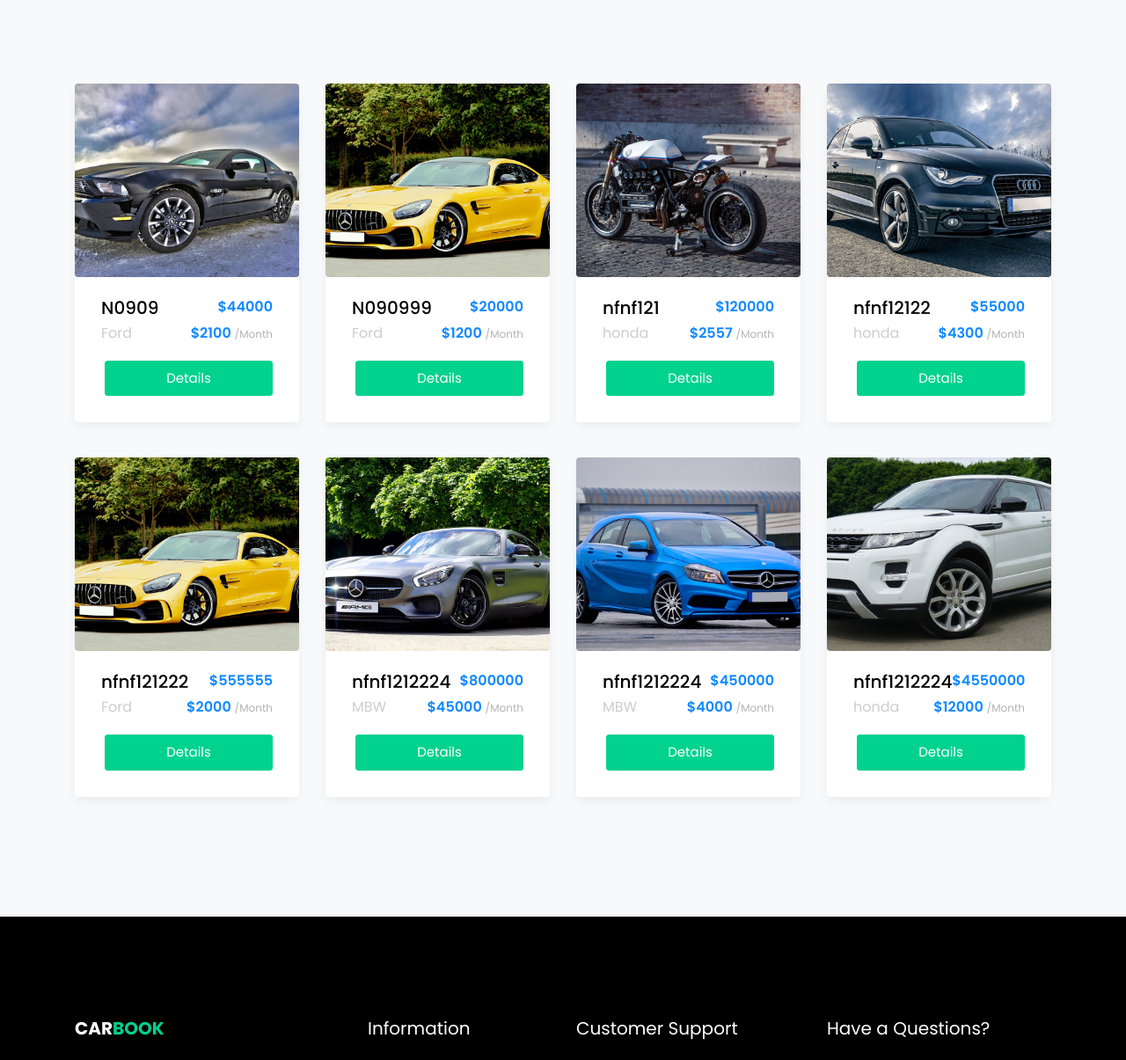
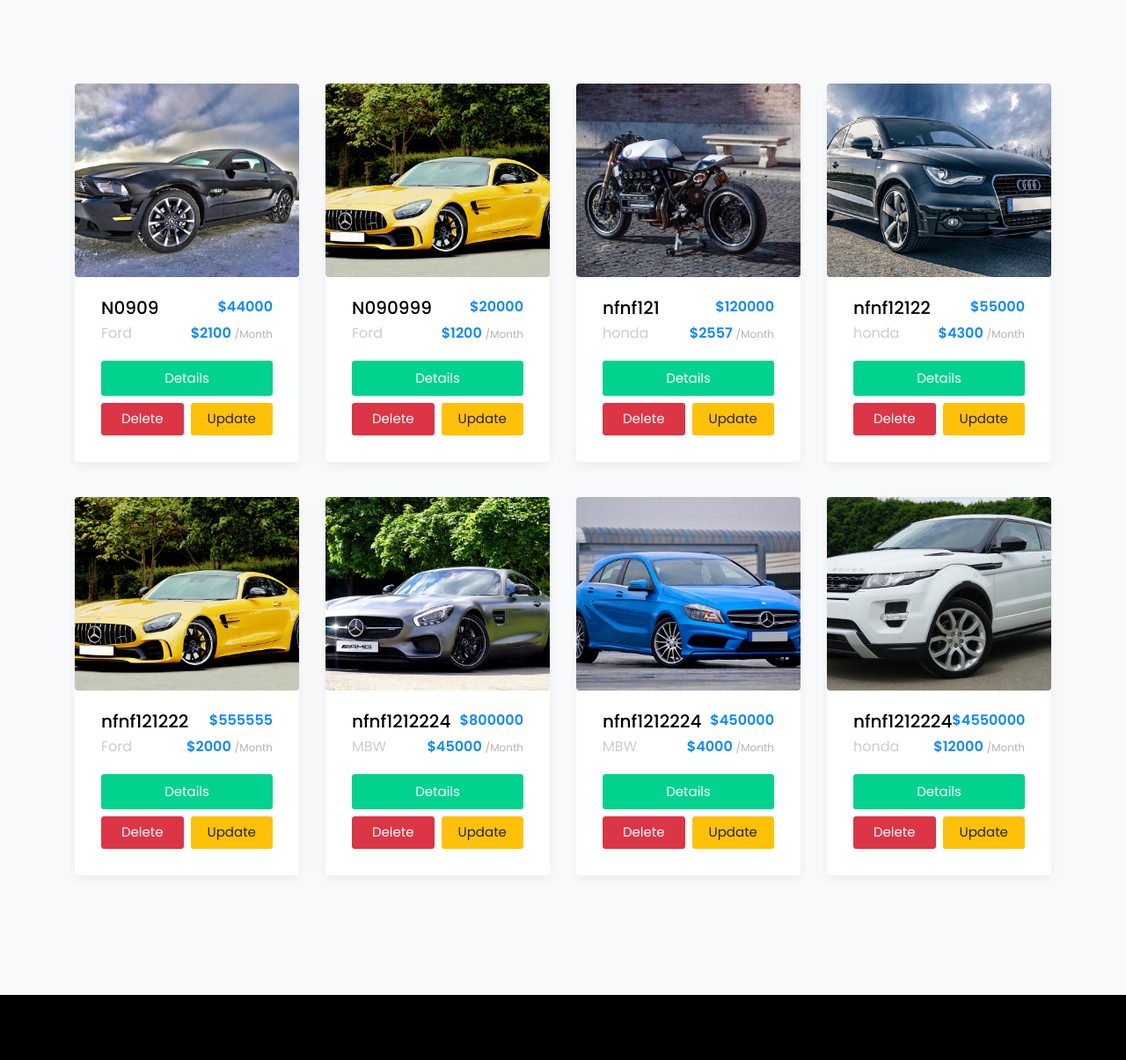
Before and after one commit to Mmy2000/carbook, a Django app: page /accounts/mycars/ in a window 1280 px wide. Shown: the part 601-1806 px from the top of the page at 88% size. Run offline with Django 4.2, Linux system fonts and the light colour scheme; a user stored in the database is signed in; data comes from the database, SQL or seed files in the repository; both versions use the stored data as it was after the commit; some libraries are stand-ins or nearby versions; some web fonts are replaced.

Commit message:
updating

```diff
--- a/accounts/templates/profile/myCars.html
+++ b/accounts/templates/profile/myCars.html
@@ -38,8 +38,12 @@
                             <span class="cat">{{car.model}}</span>
                             <p class="price ml-auto">${{car.price_per_month}} <span>/Month</span></p>
                         </div>
-                        <p class="d-flex mb-0 d-block"> <a href="{{car.get_absolute_url}}"
-                                class="btn btn-secondary w-100 py-2 ml-1">Details</a></p>
+                        <p class="d-flex mb-2 d-block"> <a href="{{car.get_absolute_url}}"
+                                class="btn btn-secondary w-100 py-2 ml-0">Details</a></p>
+                        <div class="d-flex justify-content-between">
+                            <button class="btn btn-danger w-50 mr-2">Delete</button>
+                            <button class="btn btn-warning w-50">Update</button>
+                        </div>
                     </div>
                 </div>
             </div>
```
Also changed, not shown: db.sqlite3, media/carimages/bg_1.jpg (added), media/carimages/car-3.jpg (added), media/cars/car-2_QBYLvTX.jpg (added).
